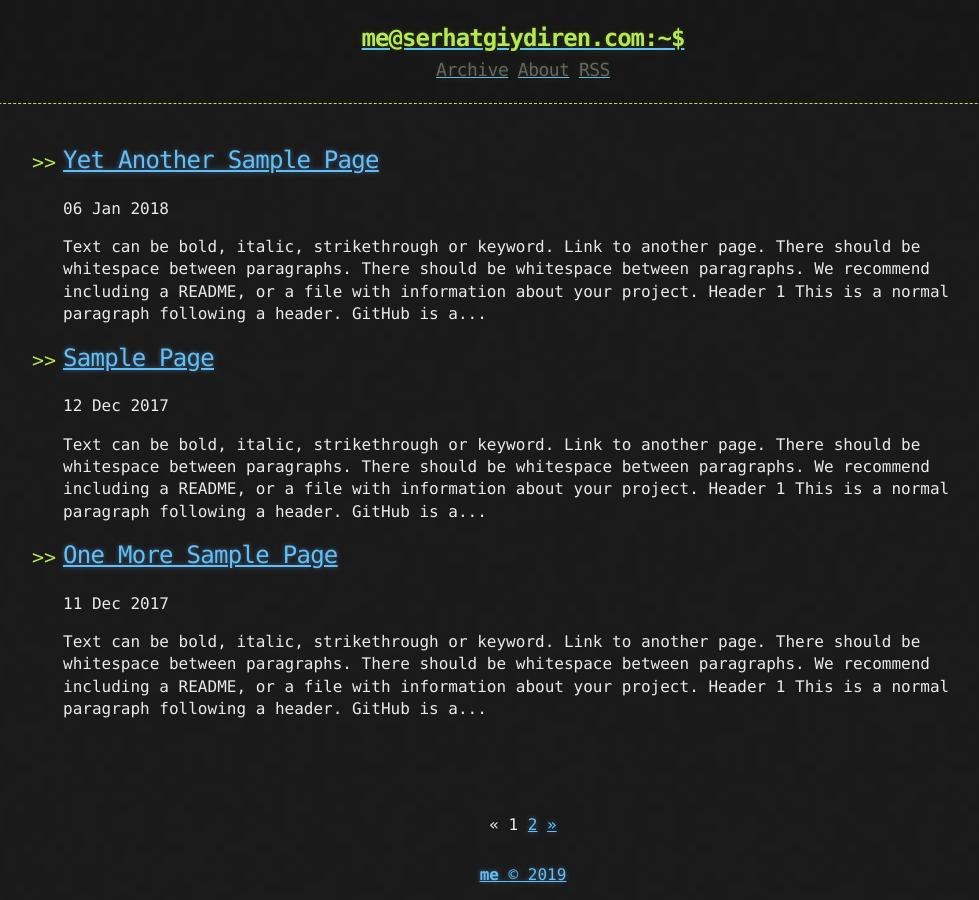
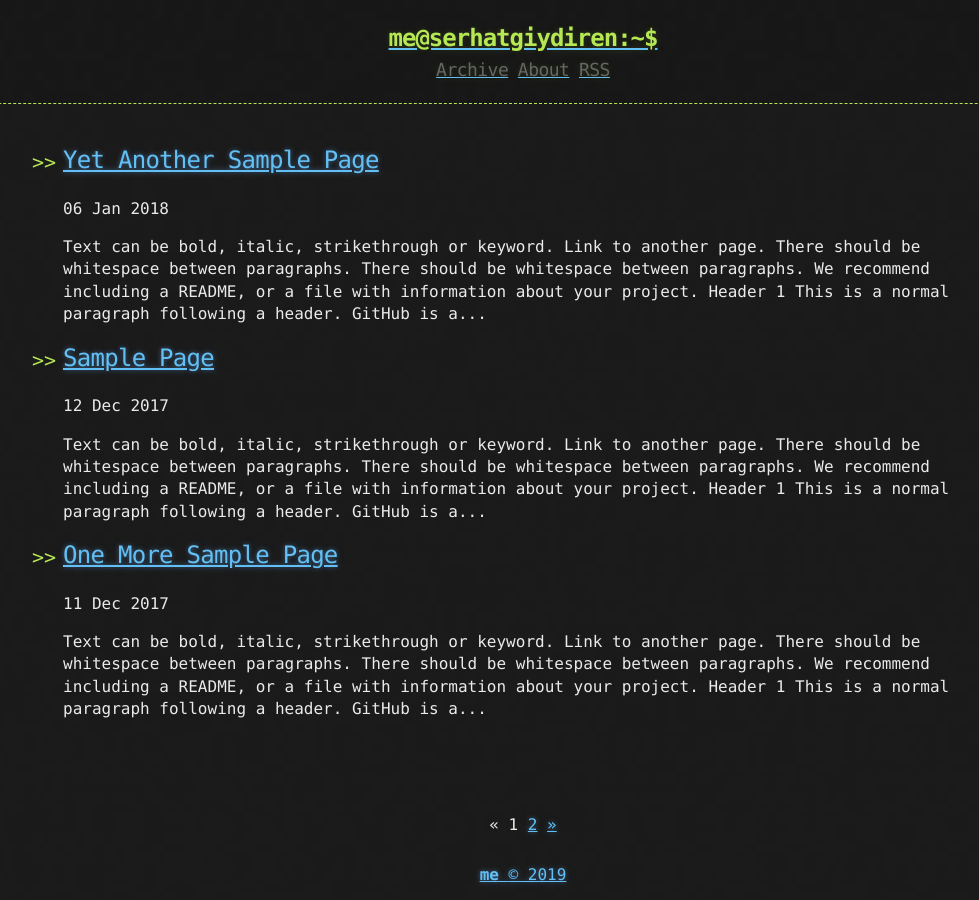
Before and after one commit to goodHunter27/serhatgiydiren.github.io, a Jekyll site: the page built from index.html, in a window 1280 px wide. Shown: the whole page, without its empty margins (117-1096 px from the left). Built offline with Jekyll 4.4.1, drawn with Linux system fonts in a browser that asks for light colours; the list of posts is cut into pages by our own code.

Commit message:
Update _config.yml

```diff
--- a/_config.yml
+++ b/_config.yml
@@ -1,5 +1,5 @@
 title: Serhat Giydiren
-description: me@serhatgiydiren.com
+description: me@serhatgiydiren
 author:
   name: "Serhat Giydiren"
   email: "serhatgiydiren@gmail.com"
```
